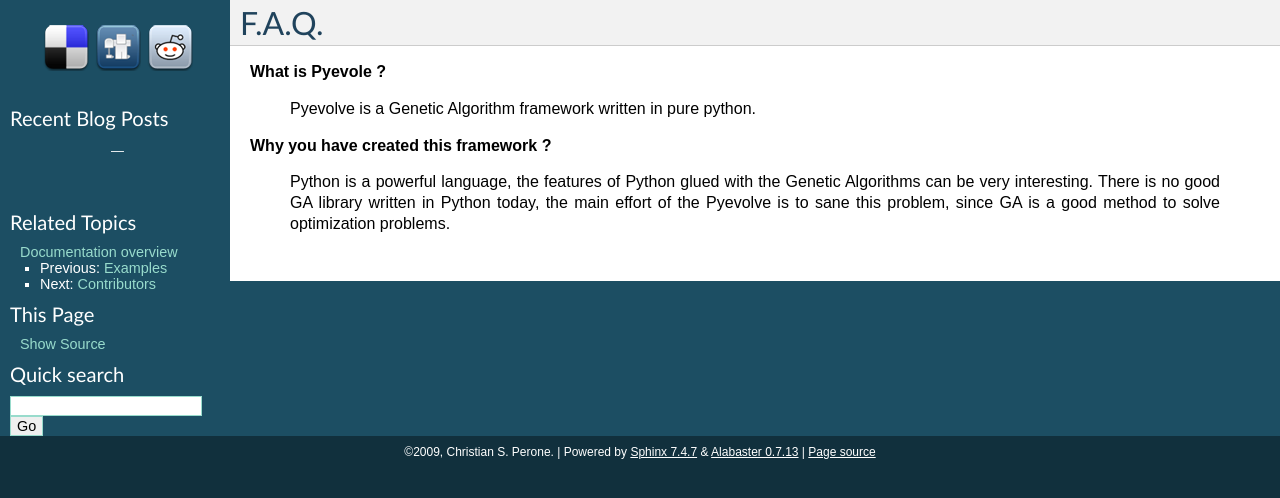
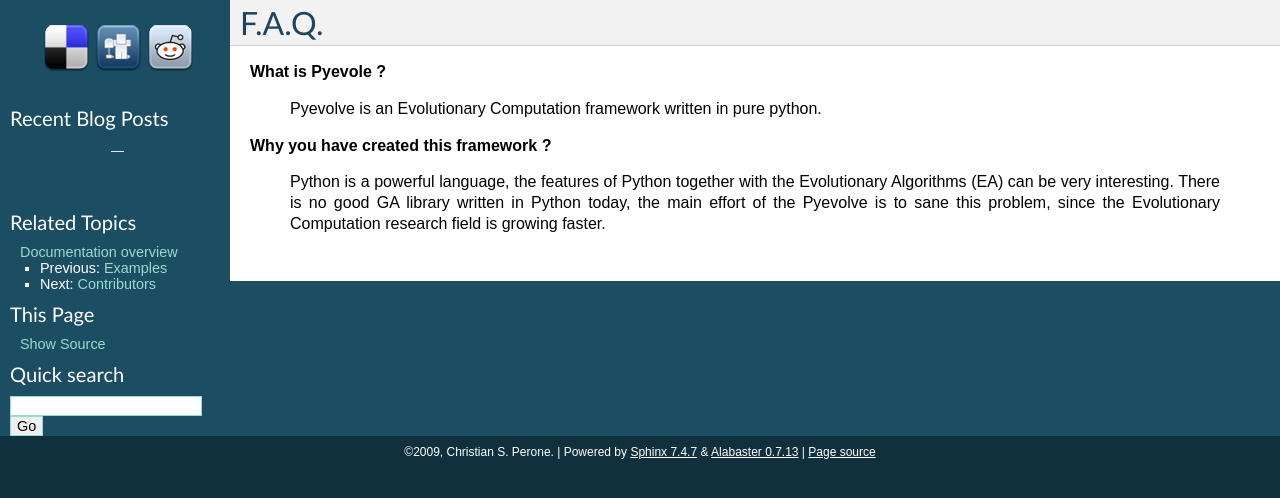
Before and after one commit to perone/Pyevolve, a Sphinx documentation site: the page built from docs/source/faq.rst, in a window 1280 px wide. Shown: the top 498 px of the page. Built offline with Sphinx 7.4.7, drawn with Linux system fonts in a browser that asks for light colours.

Commit message:
Added the info of Henrik to the contributors.

```diff
--- a/docs/source/contributors.rst
+++ b/docs/source/contributors.rst
@@ -13,3 +13,7 @@
 **Jelle Feringa**, Jelle Feringa, Tu Delft University, Netherlands.
 
 .. image:: imgs/email_jelle.png
+
+**Henrik Rudstrom**, `Blog uniqueidentifier.net <http://uniqueidentifier.net>`_, `@henrk <http://twitter.com/henrk>`_, Rotterdam, Netherlands.
+
+.. image:: imgs/email_henrik.png
--- a/docs/source/faq.rst
+++ b/docs/source/faq.rst
@@ -4,12 +4,12 @@
 
 **What is Pyevole ?**
 
-   Pyevolve is a Genetic Algorithm framework written in pure python.
+   Pyevolve is an Evolutionary Computation framework written in pure python.
 
 **Why you have created this framework ?**
 
-   Python is a powerful language, the features of Python glued
-   with the Genetic Algorithms can be very interesting. There
+   Python is a powerful language, the features of Python together
+   with the Evolutionary Algorithms (EA) can be very interesting. There
    is no good GA library written in Python today, the main effort
-   of the Pyevolve is to sane this problem, since GA is a good
-   method to solve optimization problems.
+   of the Pyevolve is to sane this problem, since the Evolutionary Computation
+   research field is growing faster.
```
Also changed, not shown: docs/source/imgs/email_henrik.png (added).
